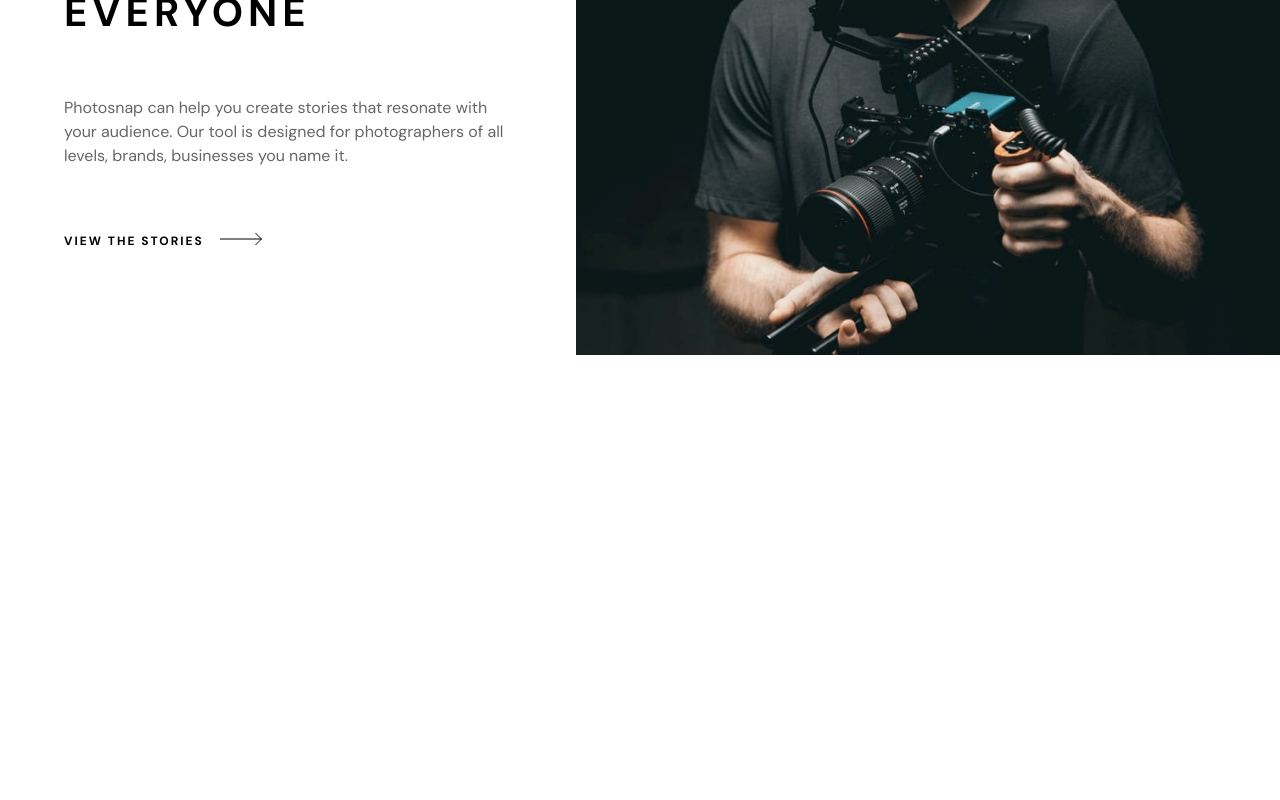
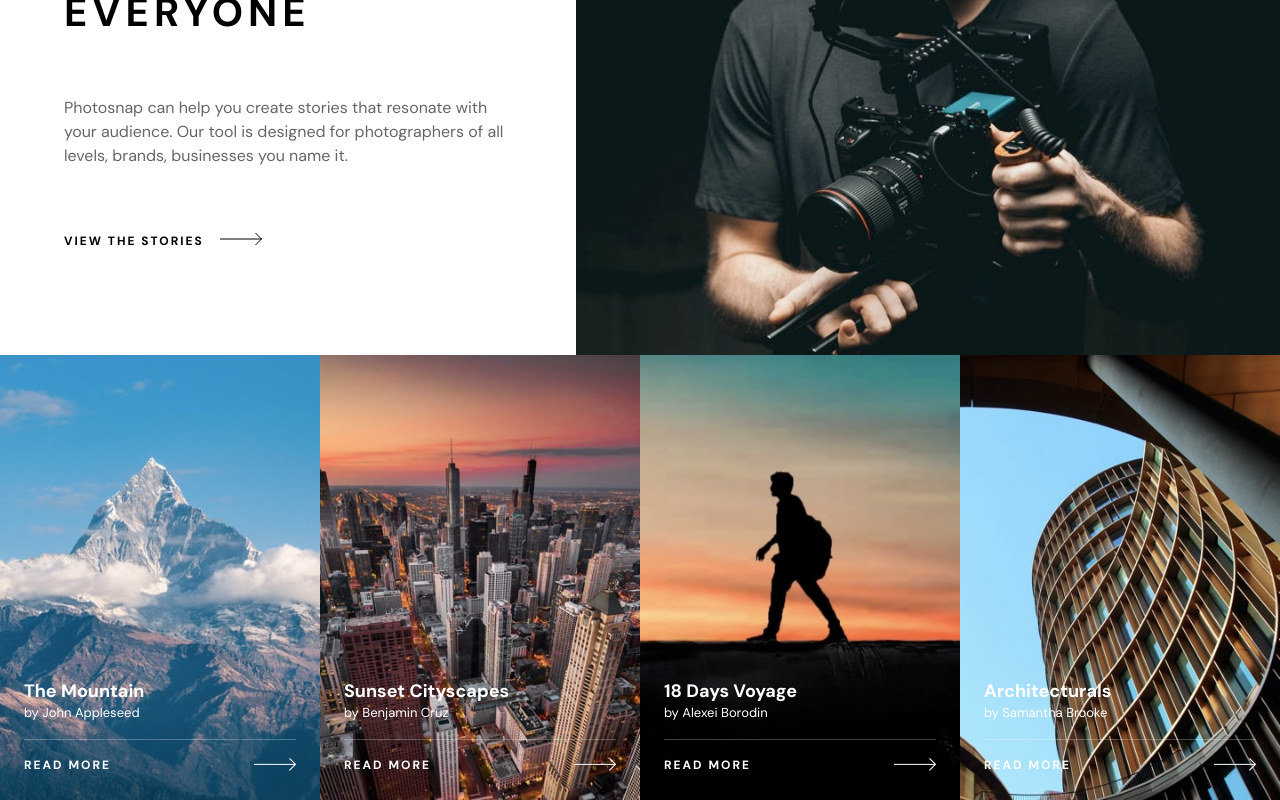
Before and after one commit to EshrakRahman/Photosnap-multi-page-website, a React (Vite) app: page / in a window 1280 px wide. Shown: the part 1183-1983 px from the top of the page. Before the commit the page ends 1538 px from the top, so only its background shows below. Built offline with nearby package versions, Linux system fonts and the light colour scheme.

Commit message:
photcard section done

```diff
--- /dev/null
+++ b/src/components/shared/PhotoCard.jsx
@@ -0,0 +1,39 @@
+import { ButtonIconWhite } from "@/assets";
+import { ResponsiveImages } from ".";
+
+export default function PhotoCard({ mobile, desktop, title, author }) {
+  return (
+    <>
+      <div className=" relative transition-transform duration-300 hover:-translate-y-3 group">
+        <div className="">
+          <ResponsiveImages
+            mobile={mobile}
+            tablet={desktop}
+            desktop={desktop}
+            alt={title}
+          />
+        </div>
+        <div className="content px-6 absolute flex w-full flex-col gap-4 bottom-6.5">
+          <div className="">
+            <p className="font-dm font-bold text-[18px] leading-6 text-white ">
+              {title}
+            </p>
+            <p className="font-dm font-regular text-[13px] text-white">
+              {author}
+            </p>
+          </div>
+          <div className="w-full h-px bg-white/25  "></div>
+          <div className="cta  flex justify-between items-center w-full">
+            <a className="font-dm  font-bold text-[12px] tracking-[2px] uppercase text-white transition-all duration-300 hover:underline hover:cursor-pointer">
+              read more
+            </a>
+            <div>
+              <img className=" " src={ButtonIconWhite} alt="arrow icon" />
+            </div>
+          </div>
+        </div>
+        <div className="absolute bottom-0 left-0 w-full h-1 bg-linear-to-r from-[#FFC593] via-[#BC7198] to-[#5A77FF] opacity-0 group-hover:opacity-100 transition-opacity duration-300"></div>
+      </div>
+    </>
+  );
+}
--- /dev/null
+++ b/src/components/shared/PhotoCardContainer.jsx
@@ -0,0 +1,44 @@
+import { PhotoCard } from ".";
+import {
+  architecturalDekstop,
+  architecturalMobiel,
+  cityscapesDesktop,
+  cityscapesMobile,
+  mountainDesktop,
+  mountainMobile,
+  voyageDesktop,
+  voyageMobile,
+} from "@/assets";
+
+export default function PhotoCardContainer() {
+  return (
+    <>
+      <section className="grid md:grid-cols-2 lg:grid-cols-4">
+        <PhotoCard
+          mobile={mountainMobile}
+          desktop={mountainDesktop}
+          title="The Mountain"
+          author="by John Appleseed"
+        />
+        <PhotoCard
+          mobile={cityscapesMobile}
+          desktop={cityscapesDesktop}
+          title="Sunset Cityscapes"
+          author="by Benjamin Cruz"
+        />
+        <PhotoCard
+          mobile={voyageMobile}
+          desktop={voyageDesktop}
+          title="18 Days Voyage"
+          author="by Alexei Borodin"
+        />
+        <PhotoCard
+          mobile={architecturalMobiel}
+          desktop={architecturalDekstop}
+          title="Architecturals"
+          author="by Samantha Brooke"
+        />
+      </section>
+    </>
+  );
+}
--- a/src/components/shared/ResponsiveImages.jsx
+++ b/src/components/shared/ResponsiveImages.jsx
@@ -1,6 +1,6 @@
 export default function ResponsiveImages({ mobile, tablet, desktop, alt }) {
   return (
-    <picture className="w-full">
+    <picture className="w-full flex">
       <source media="(min-width:1024px)" srcSet={desktop} />
       <source media="(min-width:768px)" srcSet={tablet} />
       <img src={mobile} alt={alt} className="w-full h-auto object-cover" />
--- a/src/components/shared/index.js
+++ b/src/components/shared/index.js
@@ -1,3 +1,5 @@
 export { default as ButtonWithFill } from "./ButtonWithFill";
 export { default as ButtonWithoutFill } from "./ButtonWithoutFill";
 export { default as ResponsiveImages } from "./ResponsiveImages";
+export { default as PhotoCard } from "./PhotoCard";
+export { default as PhotoCardContainer } from "./PhotoCardContainer";
--- a/src/pages/Home.jsx
+++ b/src/pages/Home.jsx
@@ -9,6 +9,7 @@ import {
   DesingedEveryoneMobile,
   DesingedEveryoneTablet,
 } from "@/assets";
+import { PhotoCard, PhotoCardContainer } from "@/components/shared";
 
 export default function Home() {
   return (
@@ -33,6 +34,8 @@ export default function Home() {
         description="Photosnap can help you create stories that resonate with your audience.
         Our tool is designed for photographers of all levels, brands, businesses you name it."
       />
+
+      <PhotoCardContainer />
     </div>
   );
 }
```
Also changed, not shown: src/assets/index.js (+14 -0 lines).
